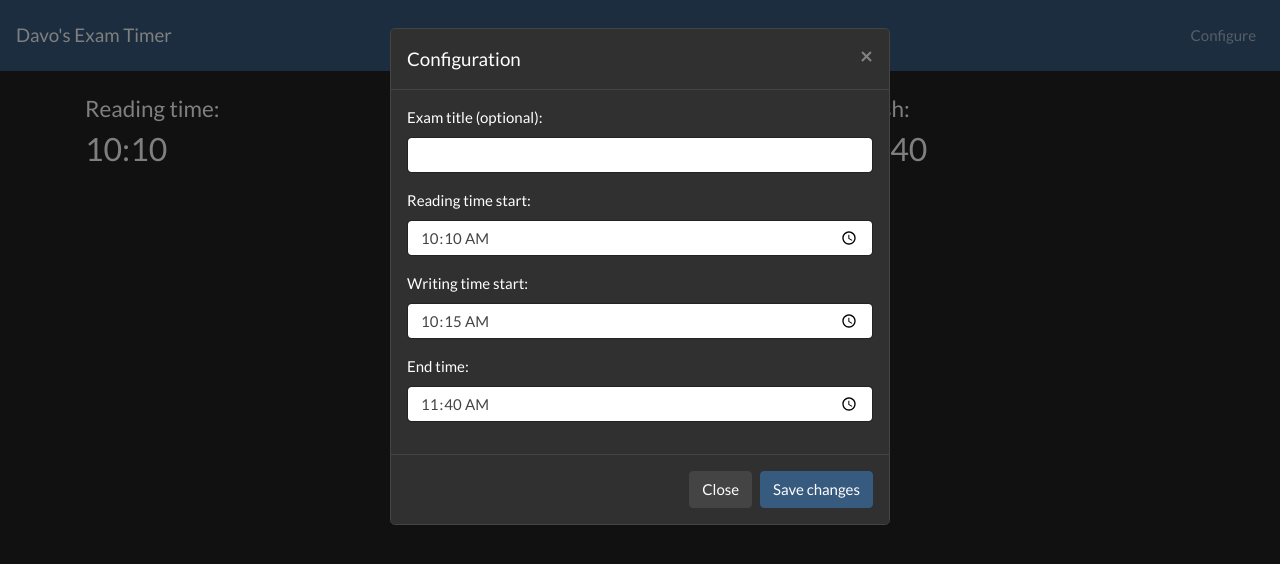
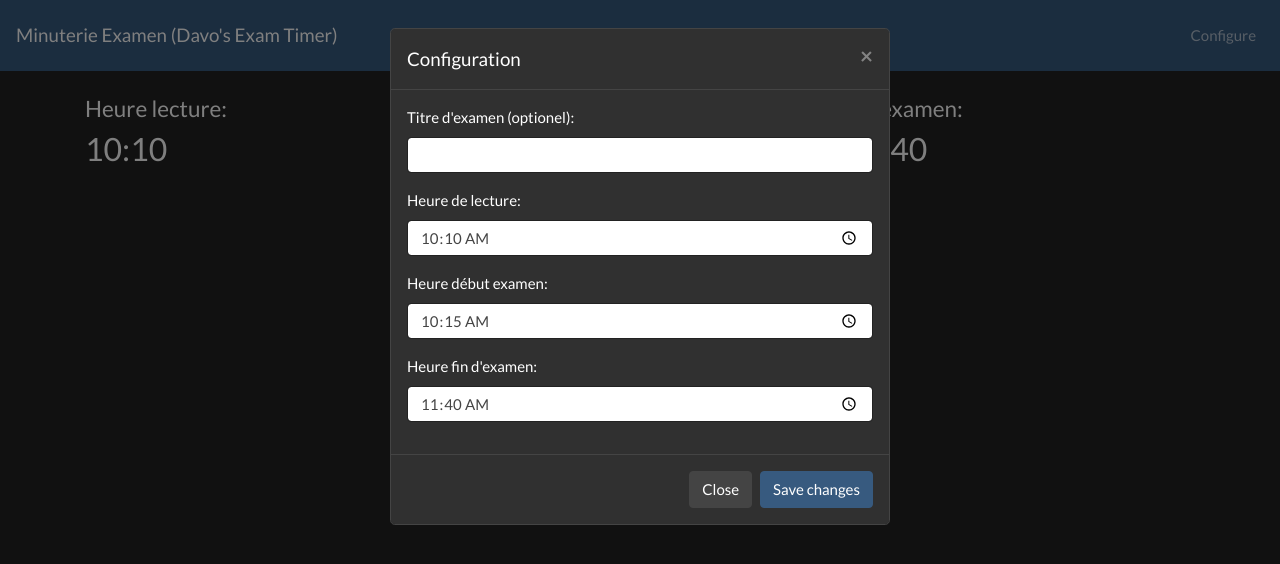
Before and after one commit to yheynema/examtimerFr, a plain HTML site: page index.html in a window 1280 px wide. Both pictures are taken after a click on the link "Configure". Drawn offline with nearby package versions, Linux system fonts and the light colour scheme.

Commit message:
Iteration
Francisé la page

```diff
--- a/index.html
+++ b/index.html
@@ -4,12 +4,12 @@
 		<meta charset="utf-8" />
 		<meta name="viewport" content="width=device-width, initial-scale=1, shrink-to-fit=no" />
 		<link rel="stylesheet" href="https://cdnjs.cloudflare.com/ajax/libs/bootswatch/4.1.1/darkly/bootstrap.min.css" integrity="sha384-ae362vOLHy2F1EfJtpMbNW0i9pNM1TP2l5O4VGYYiLJKsaejqVWibbP6BSf0UU5i" crossorigin="anonymous" />
-		<title>Exam Timer</title>
+		<title>Minuterie d'examen</title>
 		<!-- link rel="stylesheet" href="style.css" /-->
 	</head>
 	<body>
 		<nav class="navbar navbar-expand navbar-dark bg-primary">
-			<span class="navbar-brand mb-0 h1 mr-auto">Davo's Exam Timer</span>
+			<span class="navbar-brand mb-0 h1 mr-auto">Minuterie Examen (Davo's Exam Timer)</span>
 			<div class="navbar-nav">
 				<a class="nav-item nav-link" href="#" data-toggle="modal" data-target="#configure">Configure</a>
 			</div>
@@ -18,14 +18,14 @@
 		<div class="container mt-4">
 			<h1 id="exam-title"></h1>
 			<div class="row mt-3">
-				<div class="col"><h4>Reading time:</h4> <h3 id="time-reading-start"></h3></div>
-				<div class="col"><h4>Writing time:</h4> <h3 id="time-writing-start"></h3></div>
-				<div class="col"><h4>Finish:</h4> <h3 id="time-end"></h3></div>
+				<div class="col"><h4>Heure lecture:</h4> <h3 id="time-reading-start"></h3></div>
+				<div class="col"><h4>Heure examen:</h4> <h3 id="time-writing-start"></h3></div>
+				<div class="col"><h4>Fin examen:</h4> <h3 id="time-end"></h3></div>
 			</div>
 			<div class="mt-4">
-				<div class="text-center"><h4>Time now:</h4> <p id="clock" class="display-1"></p></div>
+				<div class="text-center"><h4>Heure courante:</h4> <p id="clock" class="display-1"></p></div>
 				<div class="text-center">
-					<h4>Time until <span id="end-type">...</span>:</h4>
+					<h4>Heure Fin <span id="end-type">...</span>:</h4>
 					<p id="countdown" class="display-1"><span id="cd-h-wrapper"><span id="countdown-hours">0</span>h</span> <span id="cd-m-wrapper"><span id="countdown-minutes">00</span>m</span> <span id="cd-s-wrapper"><span id="countdown-seconds">00</span>s</span></p>
 				</div>
 			</div>
@@ -43,19 +43,19 @@
 					<form id="config-form">
 						<div class="modal-body">
 							<div class="form-group">
-								<label for="config-exam-title">Exam title (optional):</label>
+								<label for="config-exam-title">Titre d'examen (optionel):</label>
 								<input type="text" class="form-control" id="config-exam-title" />
 							</div>
 							<div class="form-group">
-								<label for="config-reading-time">Reading time start:</label>
+								<label for="config-reading-time">Heure de lecture:</label>
 								<input type="time" class="form-control" id="config-reading-time" value="10:10" />
 							</div>
 							<div class="form-group">
-								<label for="config-writing-time">Writing time start:</label>
+								<label for="config-writing-time">Heure début examen:</label>
 								<input type="time" class="form-control" id="config-writing-time" value="10:15" />
 							</div>
 							<div class="form-group">
-								<label for="config-end-time">End time:</label>
+								<label for="config-end-time">Heure fin d'examen:</label>
 								<input type="time" class="form-control" id="config-end-time" value="11:40" />
 							</div>
 						</div>
```
